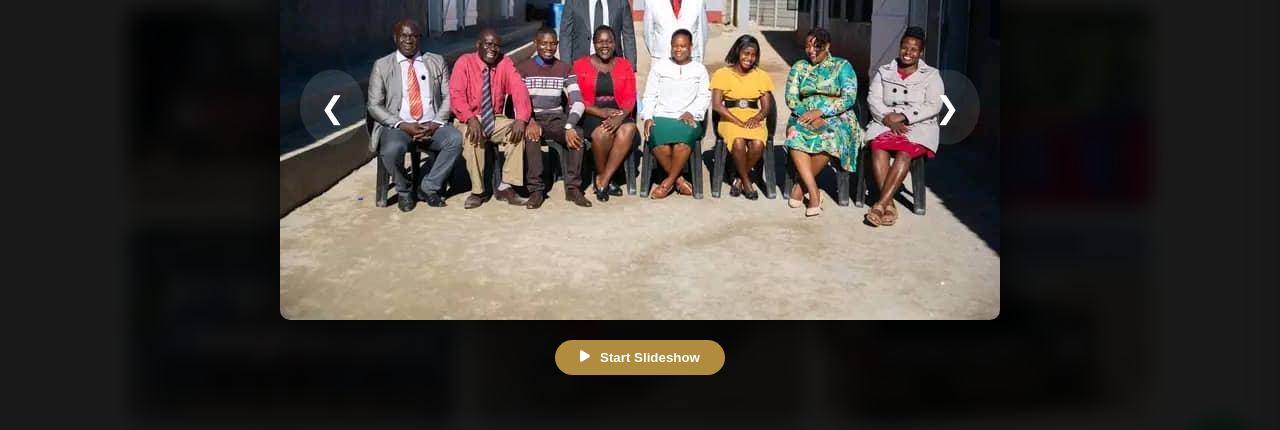
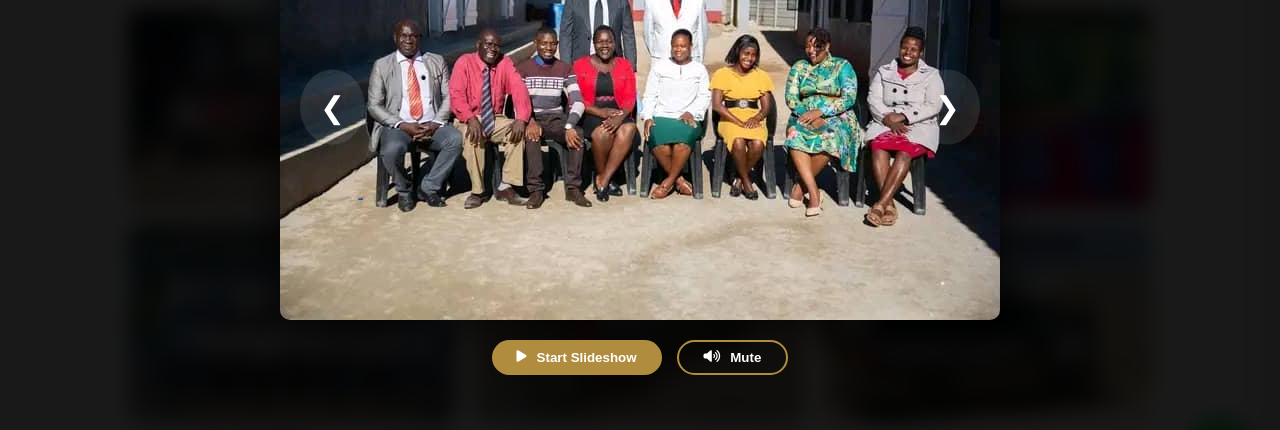
Before and after one commit to OWATEH-AI/PARKHILL-OFFICIAL-WEBSITE, a website built with Vite: page index.html in a window 1280 px wide. Both pictures are taken after a click on the element 293 px from the left and 5336 px from the top of the page. Shown: the part 5229-5659 px from the top of the page. Built offline with nearby package versions, Linux system fonts and the light colour scheme.

Commit message:
Add slideshow music start/stop sync and lightbox mute/unmute option

```diff
--- a/index.html
+++ b/index.html
@@ -549,8 +549,8 @@
                 <button class="next" onclick="changeSlide(1)">&#10095;</button>
             </div>
             <div class="slideshow-controls">
-                <button id="slideshow-btn" onclick="toggleSlideshow()"><i class="fas fa-play"></i> Start
-                    Slideshow</button>
+                <button id="slideshow-btn" onclick="toggleSlideshow()"><i class="fas fa-play"></i> Start Slideshow</button>
+                <button id="lightbox-mute-btn" onclick="toggleLightboxMute()"><i class="fas fa-volume-up"></i> Mute</button>
             </div>
         </div>
     </div>
--- a/script.js
+++ b/script.js
@@ -58,6 +58,7 @@ function openLightbox(index) {
     img.src = `gallery/${currentSlide}.jpg`;
     lightbox.style.display = 'flex';
     document.body.style.overflow = 'hidden';
+    updateLightboxMuteUI();
 }
 
 function closeLightbox() {
@@ -92,8 +93,12 @@ function toggleSlideshow() {
         startSlideshow();
         // Ensure audio plays when slideshow starts
         const bgAudio = document.getElementById('bg-audio');
-        if (bgAudio.paused) {
-            toggleAudio();
+        if (bgAudio && bgAudio.paused) {
+            bgAudio.play().then(() => {
+                updateAudioUI(true);
+            }).catch(error => {
+                console.log("Audio playback failed:", error);
+            });
         }
     }
 }
@@ -463,6 +468,25 @@ function closeOverlaySection() {
     document.body.style.overflow = ''; // Restore scroll
 }
 
+function toggleLightboxMute() {
+    const bgAudio = document.getElementById('bg-audio');
+    if (!bgAudio) return;
+    bgAudio.muted = !bgAudio.muted;
+    updateLightboxMuteUI();
+}
+
+function updateLightboxMuteUI() {
+    const bgAudio = document.getElementById('bg-audio');
+    const muteBtn = document.getElementById('lightbox-mute-btn');
+    if (bgAudio && muteBtn) {
+        if (bgAudio.muted) {
+            muteBtn.innerHTML = '<i class="fas fa-volume-mute"></i> Unmute';
+        } else {
+            muteBtn.innerHTML = '<i class="fas fa-volume-up"></i> Mute';
+        }
+    }
+}
+
 // Expose functions globally to window for inline onclick handlers to work in ES Modules
 window.toggleTheme = toggleTheme;
 window.toggleMenu = toggleMenu;
@@ -484,3 +508,4 @@ window.subscribeNewsletter = subscribeNewsletter;
 window.submitEnrollment = submitEnrollment;
 window.handleModalClick = handleModalClick;
 window.updateVolume = updateVolume;
+window.toggleLightboxMute = toggleLightboxMute;
--- a/style.css
+++ b/style.css
@@ -1288,6 +1288,10 @@ body.dark-mode .whatsapp-float {
 
 .slideshow-controls {
     margin-top: 20px;
+    display: flex;
+    justify-content: center;
+    align-items: center;
+    gap: 15px;
 }
 
 #slideshow-btn {
@@ -1306,6 +1310,25 @@ body.dark-mode .whatsapp-float {
 
 #slideshow-btn:hover {
     background: #c19a45;
+    transform: translateY(-2px);
+}
+
+#lightbox-mute-btn {
+    background: transparent;
+    color: white;
+    border: 2px solid var(--primary-gold);
+    padding: 8px 25px;
+    border-radius: 30px;
+    font-weight: 600;
+    cursor: pointer;
+    transition: var(--transition);
+    display: flex;
+    align-items: center;
+    gap: 10px;
+}
+
+#lightbox-mute-btn:hover {
+    background: var(--primary-gold);
     transform: translateY(-2px);
 }
 
```
